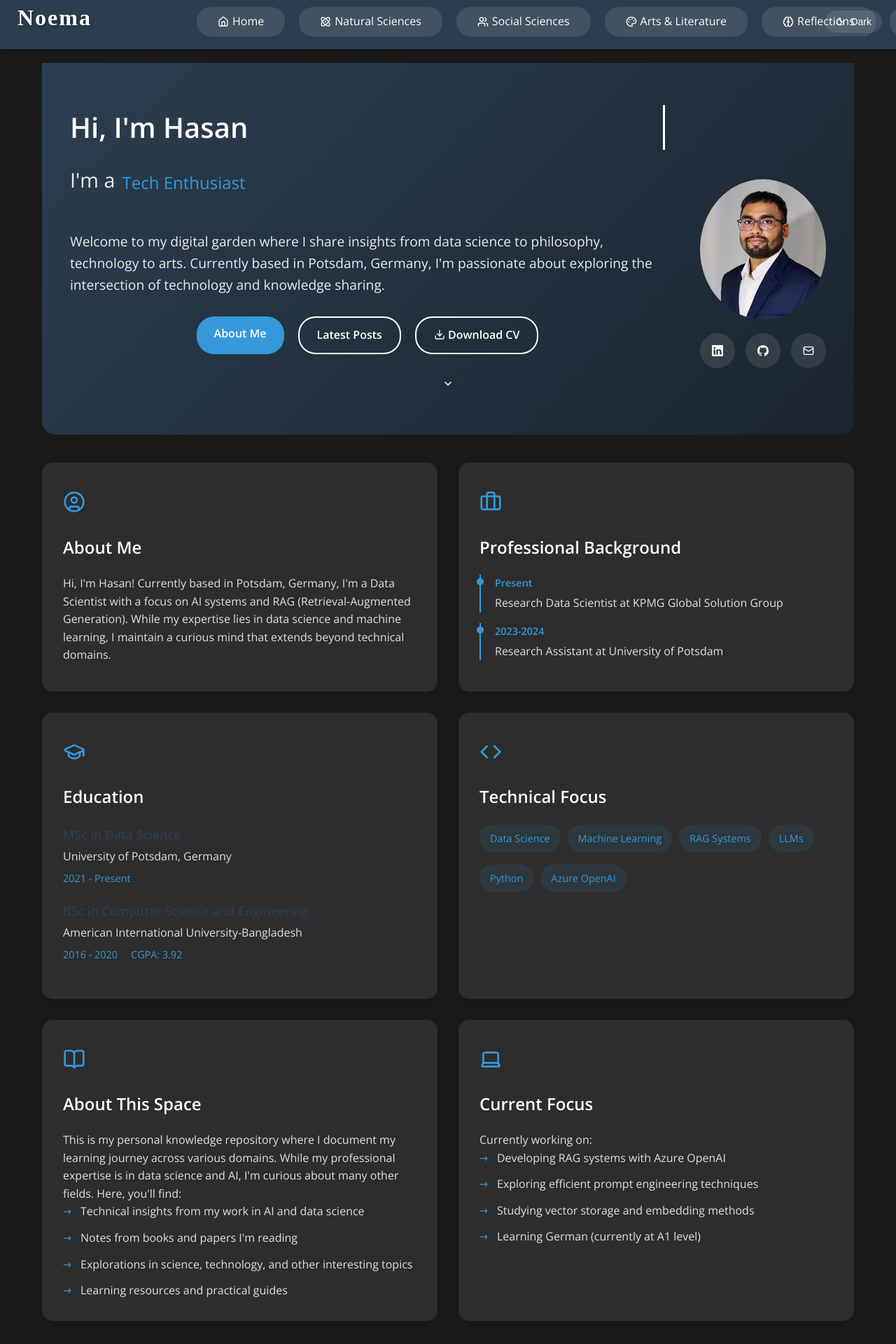
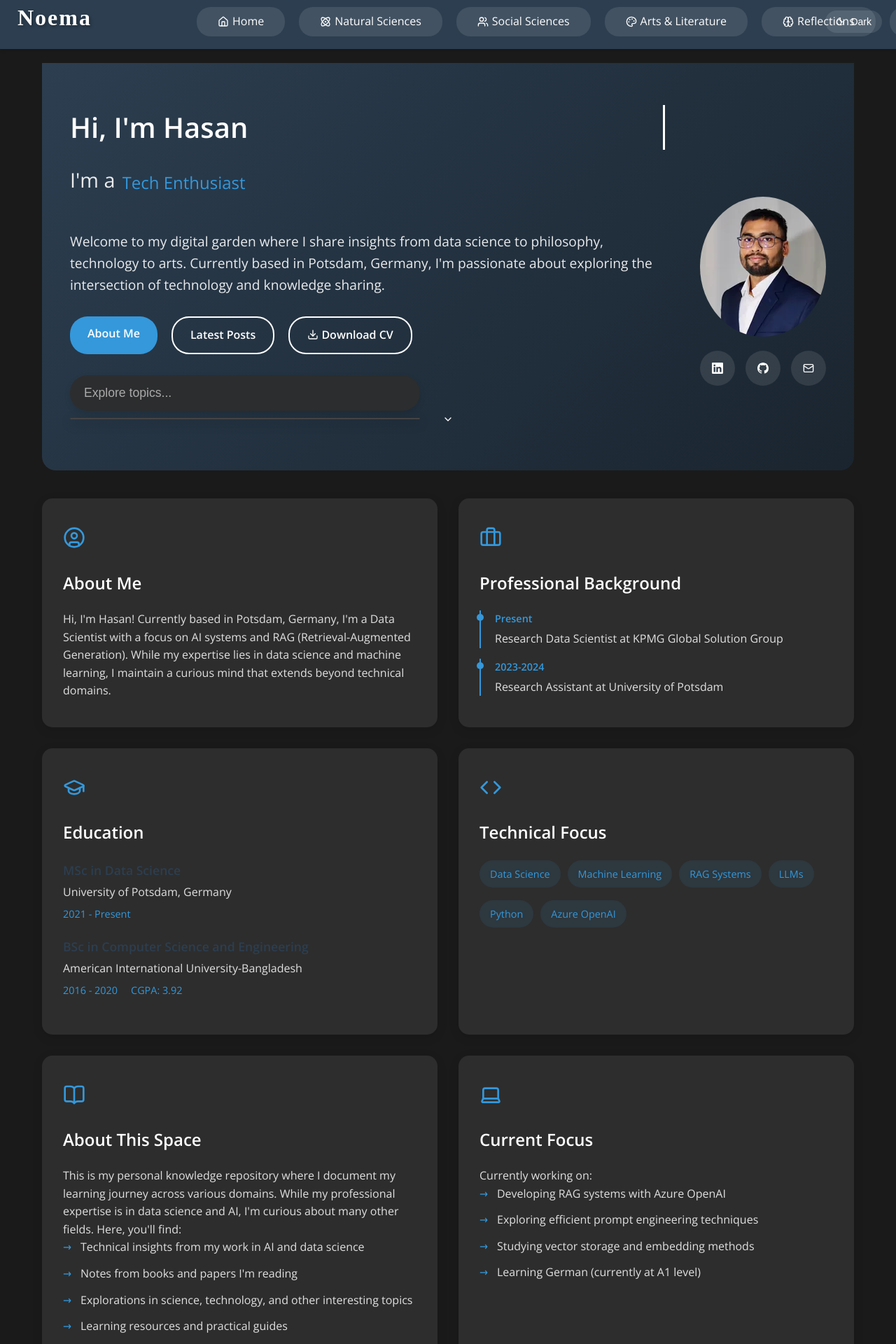
Before and after one commit to hhshanto/hhshanto.github.io, a Jekyll site: the page built from index.html, in a window 1280 px wide. Shown: the top 1920 px of the page at 70% size. Built offline with Jekyll 4.4.1, drawn with Linux system fonts in a browser that asks for light colours; some web fonts are replaced.

Commit message:
Put search back in the hero and align it with the buttons
Reverts the move into the site header. The header could not carry it:
seven navigation items, a search field and the theme button do not fit
one row, and the theme button was position:absolute so the flex row
reserved no space for it and the search slid underneath. The header,
its gap, its nav padding and the absolutely positioned theme button are
all back exactly as they were.

The search field returns to where it was, directly below the hero
buttons, but the buttons were centred while the field is a left-aligned
block, so the two never shared an edge. The buttons are left-aligned
now, which also matches the heading and description above them - the
centring was the odd one out in an otherwise left-aligned hero. Below
768px the hero centres as a whole, so the buttons centre with it.

The input keeps the accessible name and type="search" picked up while it
lived in the header; it had only a placeholder before.

Note for later: .hero-content's `> p` rule must stay a child selector.
The results panel is inside the hero again, and a descendant `p` rule
there paints the result abstracts white on the white dropdown.

Co-Authored-By: Claude Opus 5 (1M context) <noreply@anthropic.com>

```diff
--- a/_layouts/default.html
+++ b/_layouts/default.html
@@ -52,25 +52,6 @@
                     <li><a href="{{ '/create-post' | relative_url }}">{% include icon.html name="plus" %} Create Post</a></li>
                 </ul>
             </nav>
-
-            {%- comment -%}
-            Search lives in the header so it is reachable from every page.
-            It used to sit in the home page hero, which meant the only way
-            to search was to navigate home first. search.js attaches the
-            results panel to this .search-container, which is why the
-            wrapper is here rather than the input standing alone.
-            {%- endcomment -%}
-            <div class="header-search">
-                <div class="search-container">
-                    <input type="search"
-                           class="search-box"
-                           placeholder="Search…"
-                           id="searchInput"
-                           aria-label="Search the site"
-                           autocomplete="off"
-                           onkeypress="return event.keyCode != 13;">
-                </div>
-            </div>
         </div>
 
         <div class="theme-toggle">
--- a/_sass/_header.scss
+++ b/_sass/_header.scss
@@ -180,28 +180,5 @@
             margin-left: 15px;
             z-index: 2; // Keep above menu
         }
-
-        // The search takes a row of its own below the logo. .main-nav is
-        // absolutely positioned at this width, so it is out of flow and
-        // the only flex items left are the logo, the menu button and this.
-        .header-container {
-            flex-wrap: wrap;
-        }
-
-        .header-search {
-            order: 3;
-            flex-basis: 100%;
-            margin: 10px 0 4px;
-
-            .search-container {
-                width: 100%;
-                max-width: 100%;
-
-                &:focus-within {
-                    width: 100%;
-                    max-width: 100%;
-                }
-            }
-        }
     }
 }
--- a/_sass/_hero.scss
+++ b/_sass/_hero.scss
@@ -71,9 +71,27 @@
         }
     }
 
-    // The search box moved to the site header so it is reachable from
-    // every page rather than only this one; its styles live in
-    // _search.scss. A near-identical copy of them used to sit here.
+    .search-container {
+        margin-top: 30px;
+        max-width: 500px;
+
+        .search-box {
+            width: 100%;
+            padding: 15px 20px;
+            border: none;
+            border-radius: 25px;
+            font-size: 1.1em;
+            background: rgba(255, 255, 255, 0.95);
+            box-shadow: 0 4px 10px rgba(0,0,0,0.1);
+            transition: all 0.3s ease;
+
+            &:focus {
+                outline: none;
+                box-shadow: 0 4px 15px rgba(0,0,0,0.2);
+                background: white;
+            }
+        }
+    }
 
     .typing-effect h1 {
         border-right: 3px solid white;
@@ -117,7 +135,11 @@
         display: flex;
         gap: 20px;
         margin: 30px 0;
-        justify-content: center;
+        // Left-aligned so the "About Me" button starts on the same edge as
+        // the search field below it, and as the heading and description
+        // above it. Centring these was the odd one out in a hero whose
+        // content is otherwise left-aligned.
+        justify-content: flex-start;
 
         .hero-btn {
             padding: 12px 25px;
@@ -215,5 +237,12 @@
         .hero-container {
             flex-direction: column;
         }
+
+        // The whole hero centres at this width, and .search-container
+        // gets auto side margins, so the buttons follow suit.
+        .hero-buttons {
+            justify-content: center;
+            flex-wrap: wrap;
+        }
     }
 }
--- a/_sass/_search.scss
+++ b/_sass/_search.scss
@@ -138,74 +138,6 @@
     }
 }
 
-// Search as it appears in the site header.
-//
-// These live here rather than in _header.scss on purpose: _header.scss is
-// imported before _search.scss, so equal-specificity rules there would
-// lose to the base .search-container styles above.
-.header-search {
-    .search-container {
-        margin-top: 0;
-        width: 220px;
-        max-width: 220px;
-        transition: width 0.25s ease, max-width 0.25s ease;
-
-        // A little more room once you start typing, without pushing the
-        // navigation around at rest.
-        &:focus-within {
-            width: 300px;
-            max-width: 300px;
-        }
-    }
-
-    .search-box {
-        padding: 8px 16px;
-        font-size: 0.95em;
-        background: rgba(255, 255, 255, 0.12);
-        color: white;
-        box-shadow: none;
-
-        &::placeholder {
-            color: rgba(255, 255, 255, 0.7);
-        }
-
-        &:focus {
-            background: rgba(255, 255, 255, 0.95);
-            color: var(--text-color);
-            box-shadow: 0 4px 15px rgba(0, 0, 0, 0.25);
-
-            &::placeholder {
-                color: var(--meta-color);
-            }
-        }
-
-        // Chrome draws its own clear button, which sits oddly on a pill.
-        &::-webkit-search-cancel-button {
-            -webkit-appearance: none;
-        }
-    }
-}
-
-// Desktop only: the theme toggle is absolutely positioned at the top
-// right, so the header search has to keep clear of it.
-@media (min-width: 769px) {
-    .header-search {
-        margin-right: 150px;
-        flex-shrink: 0;
-    }
-}
-
-// The navigation carries seven items and is already wide, so between the
-// mobile breakpoint and a roomy desktop the search gives up space first
-// rather than pushing the nav off the edge.
-@media (min-width: 769px) and (max-width: 1300px) {
-    .header-search .search-container,
-    .header-search .search-container:focus-within {
-        width: 150px;
-        max-width: 150px;
-    }
-}
-
 // Mobile responsive styles
 @media (max-width: 768px) {
     .search-container {
--- a/index.html
+++ b/index.html
@@ -28,6 +28,15 @@ title: Home
                 </a>
             </div>
 
+            <div class="search-container">
+                <input type="search"
+                       class="search-box"
+                       placeholder="Explore topics..."
+                       id="searchInput"
+                       aria-label="Search the site"
+                       autocomplete="off"
+                       onkeypress="return event.keyCode != 13;">
+            </div>
         </div>
         <div class="hero-image">
             {%- comment -%}
```
